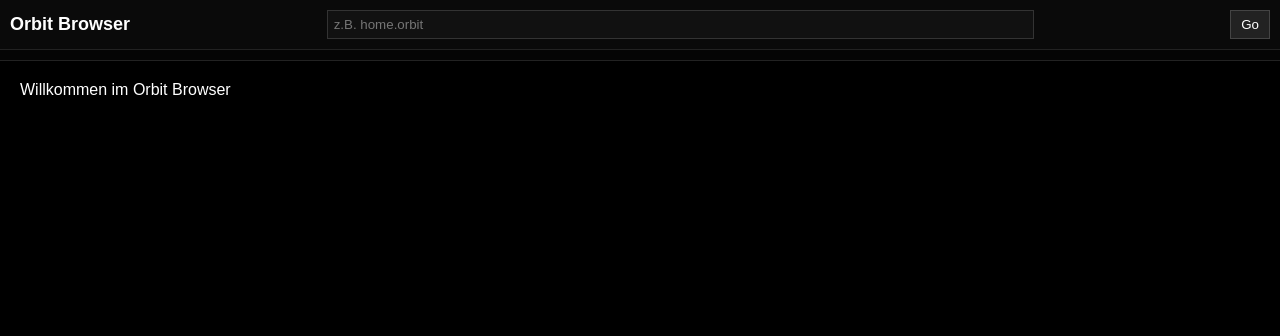
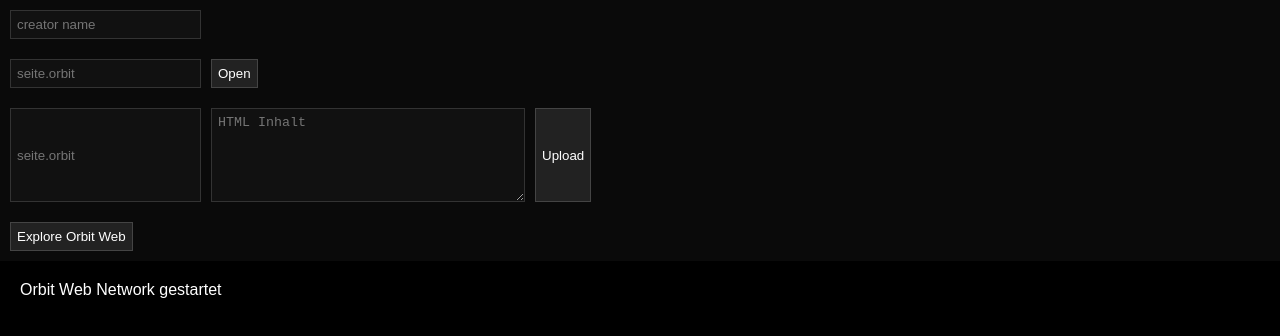
Before and after one commit to 08152/Orbit-Browser, a website: page public/Index.html in a window 1280 px wide. Drawn offline with Linux system fonts and the light colour scheme.

Commit message:
Update Index.html

```diff
--- a/public/Index.html
+++ b/public/Index.html
@@ -1,8 +1,8 @@
 <!DOCTYPE html>
-<html lang="de">
+<html>
 <head>
 <meta charset="UTF-8">
-<title>Orbit Browser</title>
+<title>Orbit Web Network</title>
 
 <style>
 body {
@@ -12,48 +12,31 @@ body {
   color: white;
 }
 
-#topbar {
-    display: flex;
-    align-items: center;
-    justify-content: space-between;
+#bar {
   padding: 10px;
   background: #0a0a0a;
-    border-bottom: 1px solid #222;
+  display: flex;
+  gap: 10px;
+  flex-wrap: wrap;
 }
 
-#title {
-    font-size: 18px;
-    font-weight: bold;
-}
-
-#url {
-    width: 55%;
-    padding: 6px;
+input, textarea {
   background: #111;
   border: 1px solid #333;
   color: white;
+  padding: 6px;
+}
+
+textarea {
+  width: 300px;
+  height: 80px;
 }
 
 button {
   background: #222;
+  border: 1px solid #444;
   color: white;
-    border: 1px solid #444;
-    padding: 6px 10px;
-    cursor: pointer;
-}
-
-#tabs {
-    display: flex;
-    gap: 5px;
-    padding: 5px;
-    background: #050505;
-    border-bottom: 1px solid #222;
-}
-
-.tab {
-    padding: 5px 10px;
-    background: #111;
-    border: 1px solid #333;
+  padding: 6px;
   cursor: pointer;
 }
 
@@ -65,77 +48,65 @@ button {
 
 <body>
 
-<div id="topbar">
-    <div id="title">Orbit Browser</div>
-    <input id="url" placeholder="z.B. home.orbit">
-    <button onclick="go()">Go</button>
+<div id="bar">
+  <input id="creator" placeholder="creator name">
 </div>
 
-<div id="tabs"></div>
+<div id="bar">
+  <input id="open" placeholder="seite.orbit">
+  <button onclick="loadPage()">Open</button>
+</div>
 
-<div id="view">Willkommen im Orbit Browser</div>
+<div id="bar">
+  <input id="pname" placeholder="seite.orbit">
+  <textarea id="content" placeholder="HTML Inhalt"></textarea>
+  <button onclick="upload()">Upload</button>
+</div>
+
+<div id="bar">
+  <button onclick="explore()">Explore Orbit Web</button>
+</div>
+
+<div id="view">Orbit Web Network gestartet</div>
 
 <script>
-let tabs = [];
-let currentTab = 0;
+async function loadPage() {
+  let name = document.getElementById("open").value;
 
-const pages = {
-    "home.orbit": "<h1>Home</h1><p>Willkommen im Orbit Browser</p>",
-    "about.orbit": "<h1>About</h1><p>Orbit Browser Version 1</p>",
-    "system.orbit": "<h1>System</h1><p>Keine History aktiv</p>"
-};
+  let res = await fetch("/page/" + name);
+  let data = await res.json();
 
-function isBlocked(url) {
-    return url.includes("google.orbit");
+  document.getElementById("view").innerHTML = data.content;
 }
 
-function go() {
-    let url = document.getElementById("url").value.trim();
+async function upload() {
+  let name = document.getElementById("pname").value;
+  let content = document.getElementById("content").value;
+  let creator = document.getElementById("creator").value;
 
-    if (!url.endsWith(".orbit")) {
-        document.getElementById("view").innerHTML =
-            "Fehler: Alle Seiten müssen auf .orbit enden";
-        return;
+  let res = await fetch("/upload", {
+    method: "POST",
+    headers: {"Content-Type": "application/json"},
+    body: JSON.stringify({ name, content, creator })
+  });
+
+  let data = await res.json();
+
+  document.getElementById("view").innerText =
+    data.success ? "Seite gespeichert" : data.error;
 }
 
-    if (isBlocked(url)) {
-        document.getElementById("view").innerHTML =
-            "Zugriff verweigert";
-        return;
-    }
+async function explore() {
+  let res = await fetch("/explore");
+  let data = await res.json();
 
-    loadTab(url);
-}
+  let html = "<h2>Orbit Web Network</h2>";
 
-function loadTab(url) {
-    let content = pages[url] || "404 Seite nicht gefunden";
+  data.forEach(p => {
+    html += "<p>" + p.name + " (creator: " + p.creator + ")</p>";
+  });
 
-    tabs.push({ url, content });
-    currentTab = tabs.length - 1;
-
-    renderTabs();
-    renderView();
-}
-
-function renderTabs() {
-    let tabBar = document.getElementById("tabs");
-    tabBar.innerHTML = "";
-
-    tabs.forEach((t, i) => {
-        let div = document.createElement("div");
-        div.className = "tab";
-        div.innerText = t.url;
-        div.onclick = () => {
-            currentTab = i;
-            renderView();
-        };
-        tabBar.appendChild(div);
-    });
-}
-
-function renderView() {
-    document.getElementById("view").innerHTML =
-        tabs[currentTab]?.content || "Keine Seite geöffnet";
+  document.getElementById("view").innerHTML = html;
 }
 </script>
 
```
Lines whose indentation alone changed are shown as unchanged.
